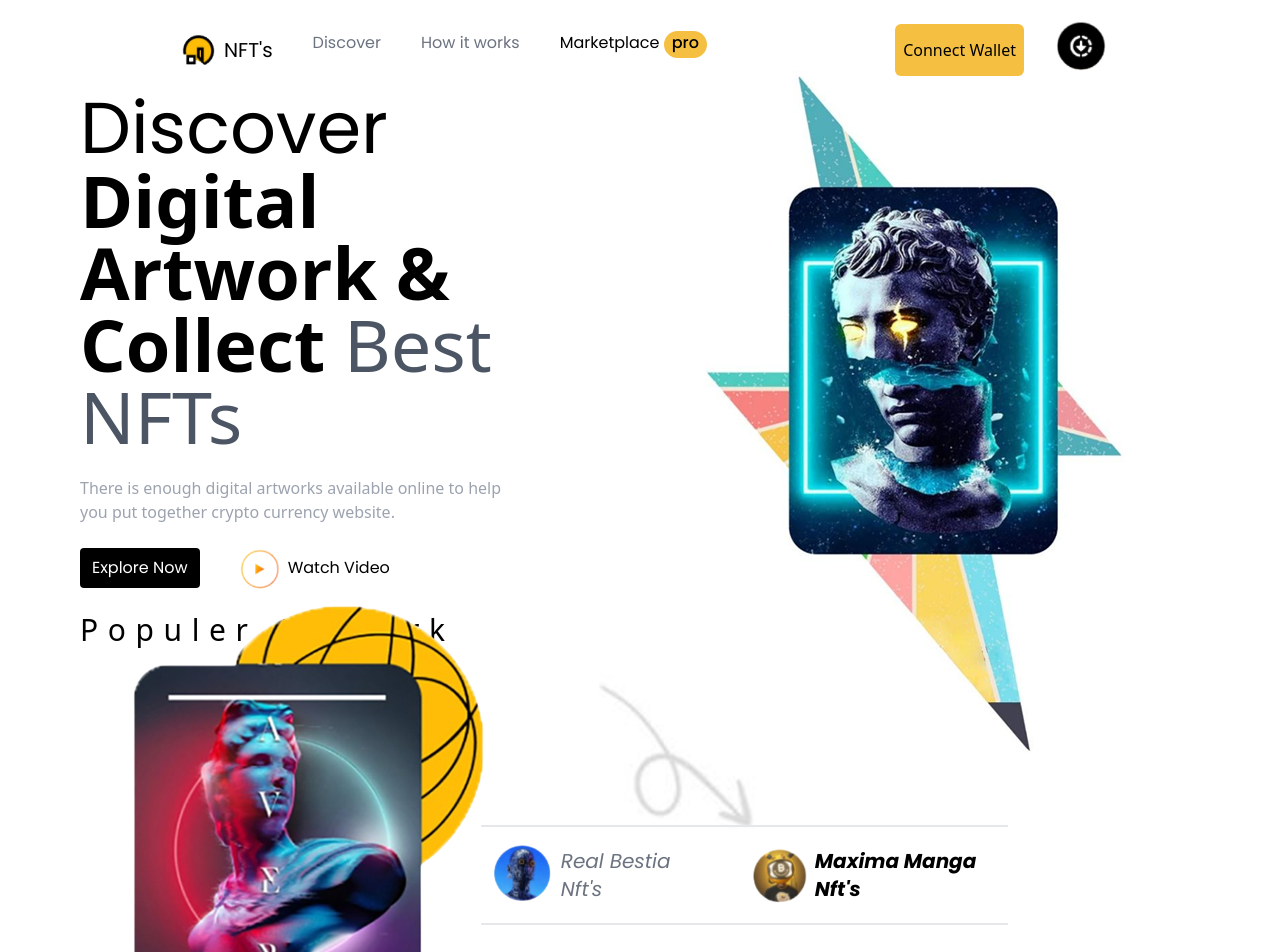
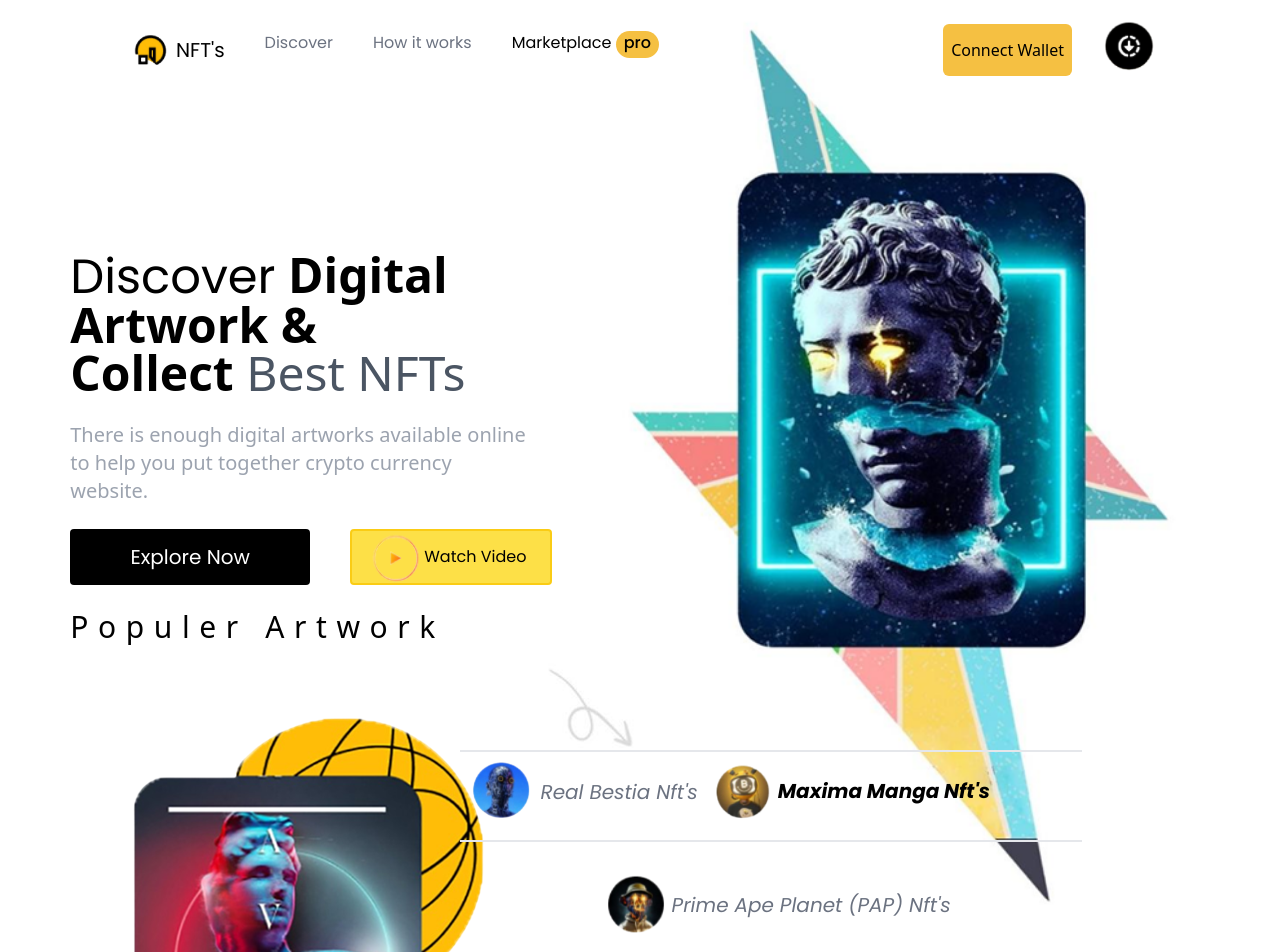
Before and after one commit to code-sharad/NFT-landing-page, a React (Vite) app: page / in a window 1280 px wide. Shown: the top 952 px of the page. Built offline with nearby package versions, Linux system fonts and the light colour scheme.

Commit message:
Refactor styling in App.tsx and Navbar.tsx

```diff
--- a/src/App.tsx
+++ b/src/App.tsx
@@ -14,10 +14,10 @@ function App() {
   return (
     <>
       <Navbar />
-      <div className="grid grid-cols-1 lg:flex h-[70vh] mx-10 lg:mx-20 lg:justify-center lg:gap-9 items-center ">
-        <div className=" text-left">
+      <div className="mx-10 lg:mx-0  flex lg:flex-row h-[70vh] lg:w-[100vw] w-[460px] lg:justify-center mt-20 gap-9 items-center ">
+        <div className="text-left">
           <motion.div initial={{x:-100,opacity:0}}
-          animate={{x:0,opacity:1}} className="text-5xl lg:text-7xl">
+          animate={{x:0,opacity:1}} className="text-7xl  lg:text-5xl">
             <span className="font-poppins_normal ">Discover</span>{" "}
             <span className="font-bold ">
               Digital <br /> Artwork & <br />
@@ -25,17 +25,23 @@ function App() {
             </span>
             <span className="text-gray-600 font-thin">Best NFTs</span>
           </motion.div>
-          <p className="my-6  text-gray-400 w-[430px]">
+          <motion.p
+          initial={{x:-100,opacity:0}}
+          animate={{x:0,opacity:1}}
+          className="my-6 text-xl text-gray-400 w-[460px]">
             There is enough digital artworks available online to help you put
             together crypto currency website.
-          </p>
-          <div className="flex gap-10 font-poppins_bold">
-            <button className="bg-black rounded py-2 px-3 text-white">
+          </motion.p>
+          <motion.div
+          initial={{x:-100,opacity:0}}
+          animate={{x:0,opacity:1}}
+           className="flex gap-10 font-poppins_bold">
+            <button className="hover:scale-105 transition-all bg-black rounded lg:w-60 lg:h-14 lg:text-xl text-2xl w-60 h-20  py-2 px-3 text-white">
               Explore Now
             </button>
-            <button className="flex gap-2 items-center">
+            <button className="hover:scale-105 transition-all flex lg:gap-2 px-6 items-center lg:bg-none sm:border-2 sm:border-yellow-400 bg-yellow-300 rounded">
               <img
-                className="scale-125"
+                className="scale-150"
                 src={play}
                 height={"40"}
                 width={"40"}
@@ -43,12 +49,17 @@ function App() {
               />
               Watch Video
             </button>
-          </div>
+          </motion.div>
           <h2 className="font-[500] text-3xl  my-6 tracking-[0.6rem] ">
             Populer Artwork
           </h2>
-          <img
-            className="absolute left-[590px]   scale-110 "
+          <motion.img
+           initial={{opacity:0}}
+           animate={{opacity:1}}
+           transition={{
+            delay:0.1
+           }}
+            className="absolute  lg:visible lg:left-[500px]  lg:bottom-2 lg:rotate-0 -z-10 scale-[60%] "
             src={image2}
           />
         </div>
@@ -56,16 +67,16 @@ function App() {
           <motion.img
           initial={{x:100,opacity:0}}
           animate={{x:0,opacity:1}}
-            className="hidden sm:visible md:block lg:block relative scale-[110%] mt-72 -z-20  lg:visible "
+            className="invisible  scale-100 lg:top-28 lg:h-[1000px] relative -z-20 lg:visible "
             src={main_landing}
           />
           <br />
           <motion.div
           initial={{opacity:0}}
           animate={{opacity:1}}
-          className="z-10 italic font-poppins_normal lg:botton-40 relative  right-48  flex  flex-col  text-xl items-center">
-            <div className="flex gap-8  border-b-2 border-t-2 py-4">
-              <span className="text-gray-500 flex items-center ">
+          className="z-20 italic font-poppins_normal   relative lg:relative lg:-top-32 lg:right-32  top-72 right-96 flex  flex-col  text-xl items-center">
+            <div className="flex gap-0 flex-col lg:flex-row lg:w-full w-[300px] justify-between items-start border-b-2 border-t-2 py-2">
+              <span className="text-gray-500 sm:border-b-2 lg:border-b-0 pb-2  flex  justify-start  items-center ">
                 <img
                   width={"80"}
                   height="80"
@@ -73,7 +84,7 @@ function App() {
                 />
                 Real Bestia Nft's
               </span>
-              <span className="font-bold flex items-center">
+              <span className="font-bold flex w-96  items-center">
                 <img
                   width={"80"}
                   height="80"
@@ -93,8 +104,8 @@ function App() {
       <motion.div
       initial={{y:100,opacity:0}}
       animate={{y:0,opacity:1}}
-      className="z-10 relative flex ml-9 scale-90">
-        <img className="absolute left-24 -top-14" src={image} />
+      className="z-10 relative flex ml-9 scale-90 bottom-0 lg:bottom-20">
+        <img className="invisible lg:visible absolute left-24 top-14" src={image} />
       </motion.div>
     </>
   );
--- a/src/components/Navbar.tsx
+++ b/src/components/Navbar.tsx
@@ -8,11 +8,11 @@ export default function Navbar() {
     <motion.nav initial={{ y: -100,  opacity: 0 }}
             animate={{ y: 0,opacity: 1 }}
 
-            className="invisible lg:visible md:visible flex items-center justify-between w-full px-44 py-6 text-md">
+            className="invisible lg:visible md:visible flex items-center justify-between w-[80vw] mx-[10vw] py-6 text-md">
       <div className="flex justify-start font-poppins_normal  invisible lg:visible ">
         <ul className="list-none flex gap-10  ">
 
-          <li className="font-poppins_bold text-xl flex items-center gap-2  font-san">
+          <li className="visible items-center scale-125 lg:scale-100 font-poppins_bold text-xl flex cursor-pointer  gap-2  font-san">
             <img
               className="scale-125"
               src={logo}
@@ -22,9 +22,9 @@ export default function Navbar() {
             />
             NFT's{" "}
           </li>
-          <li className="text-gray-500">Discover</li>
-          <li className="text-gray-500 ">How it works</li>
-          <li className="font-poppins_bold ">
+          <li className="text-gray-500 cursor-pointer">Discover</li>
+          <li className="text-gray-500 cursor-pointer">How it works</li>
+          <li className="font-poppins_bold cursor-pointer">
             Marketplace{" "}
             <span className="font-medium font-poppins  rounded-[99px] px-1 pb-1 pl-2 pr-2 border-none bg-[#f5c042]">
               pro
@@ -37,7 +37,7 @@ export default function Navbar() {
           Connect Wallet
         </button>
         <img
-          className=" scale-150"
+          className=" scale-150 cursor-pointer"
           src={download}
           height={"40"}
           width={"40"}
```
